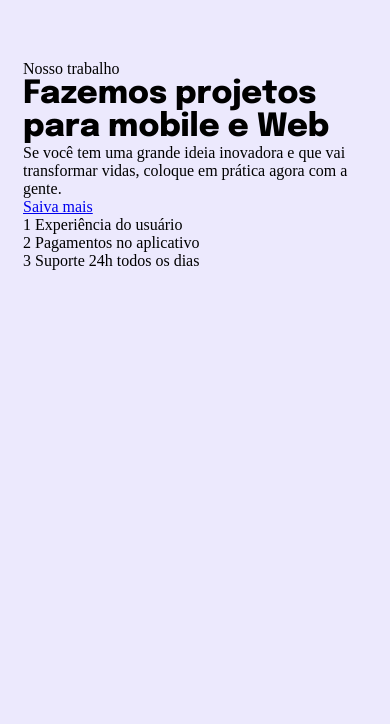
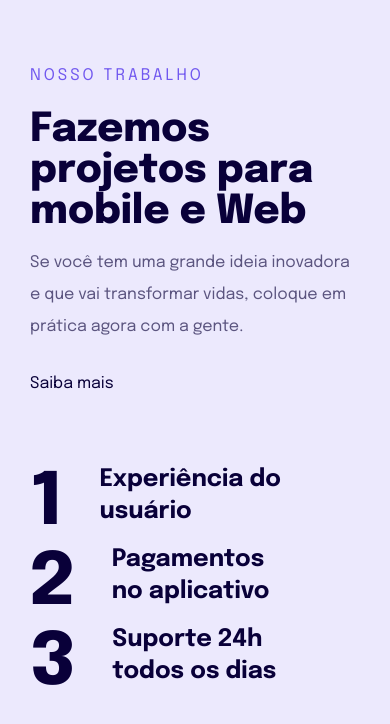
Before and after one commit to ambleandro/Projeto04, a plain HTML site: page index.html in a window 390 px wide. Drawn offline with Linux system fonts and the light colour scheme.

Commit message:
mobile first terminado

```diff
--- a/index.html
+++ b/index.html
@@ -21,7 +21,7 @@
         e que vai transformar vidas, coloque em
         prática agora com a gente.</p>
 
-        <a href="#">Saiva mais</a>
+        <a href="#">Saiba mais</a>
 
         <ul>
           <li><span>1</span> Experiência do usuário</li>
--- a/style.css
+++ b/style.css
@@ -8,13 +8,78 @@ ul {
   list-style: none;
 }
 
+:root {
+  font-size: 62.5%;
+}
+
 body {
+  font-family: 'Epilogue', sans-serif;
   background: #ECE9FD;
 
-  padding: 60px 23px 66px;
+  padding: 6rem 2.3rem 6.6rem;
+  font-size: 1.6rem;
+}
+
+main {
+  max-width: 33rem;
+  margin: 0 auto;
 }
 
 h1 {
-  font-family: 'Epilogue', sans-serif;
   font-weight: 800;
+  font-size: 4rem;
+
+  color: #090039;
+
+  margin-bottom: 1.5rem;
 }
+
+main p:first-child {
+  color: #7158EF;
+  letter-spacing: 3px;
+  text-transform: uppercase;
+  line-height: 3.2rem;
+
+  margin-bottom: 1.7rem;
+}
+
+h1 + p {
+  color: rgba(10, 0, 57, 0.64);
+  line-height: 3.2rem;
+
+  margin-bottom: 3.2rem;
+}
+
+a {
+  color: #090039;
+
+  text-decoration: none;
+}
+
+a:hover {
+  font-weight: bold;
+}
+
+ul {
+  margin-top: 7.2rem;
+}
+
+ul li {
+  font-weight: 700;
+  font-size: 2.4rem;
+  line-height: 3.2rem;
+  color: #090039;
+
+  max-width: 25.7rem;
+  display: flex;
+  gap: 3.8rem;
+}
+
+ul li span {
+  font-weight: 800;
+  font-size: 7.2rem;
+  line-height: 8rem;
+  letter-spacing: -2px;
+
+  color: #090039;
+}
```
